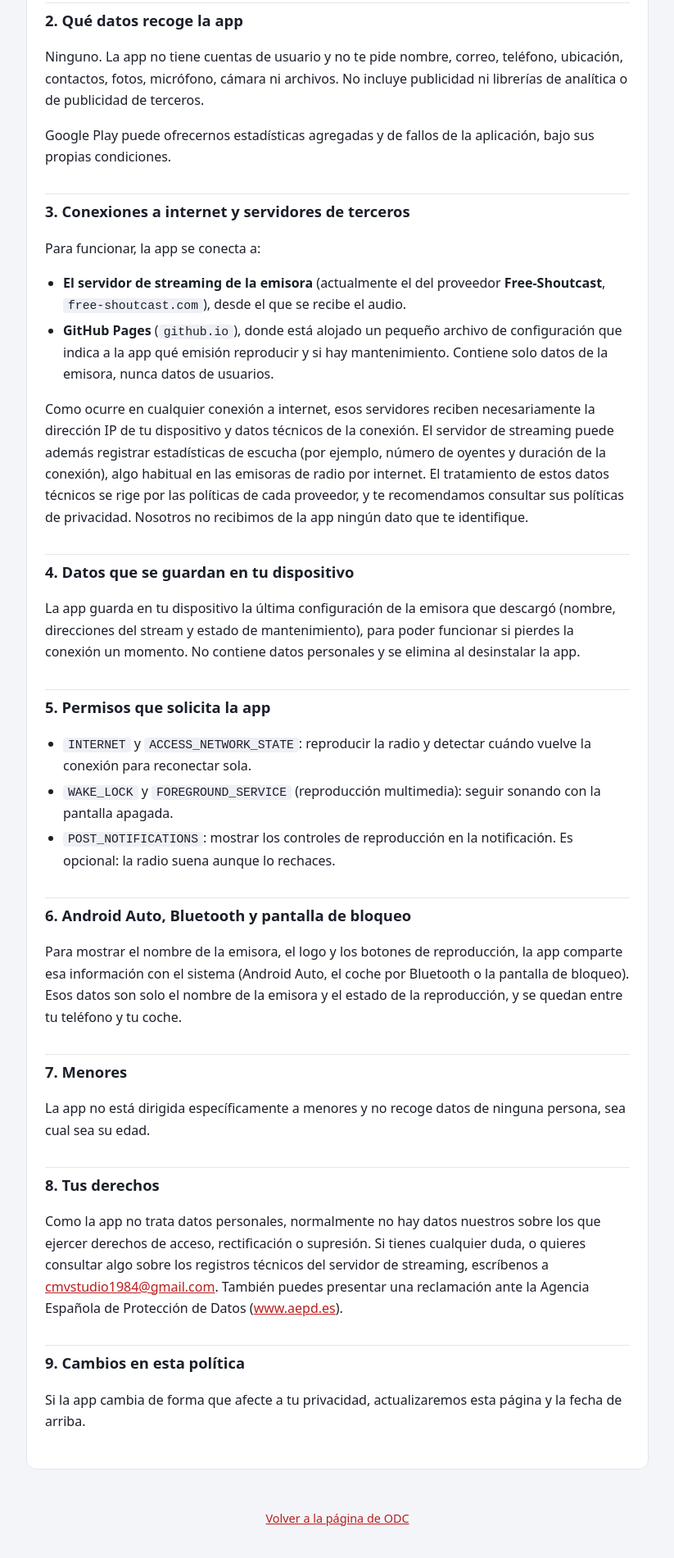
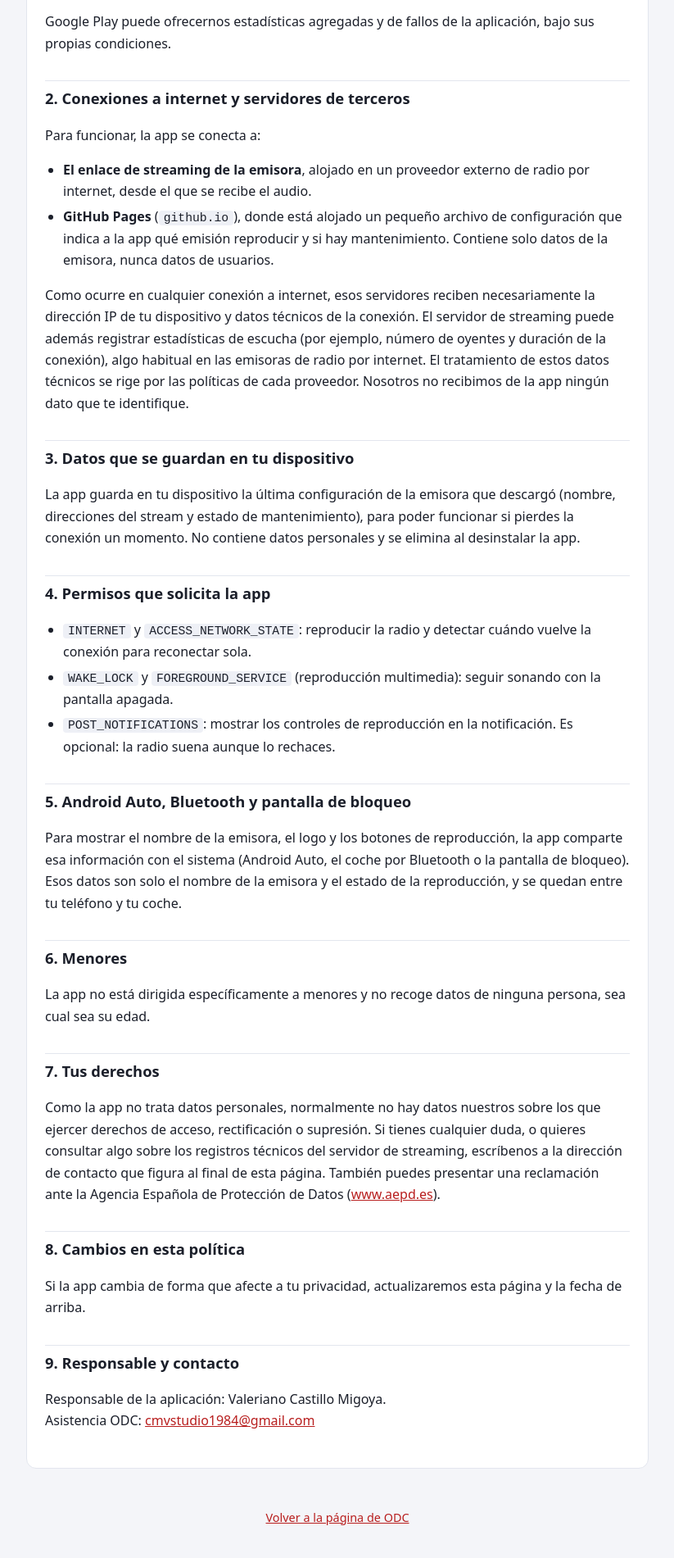
Before and after one commit to valeriocastillo/odc, a plain HTML site: page privacidad.html in a window 1280 px wide. Shown: the part 533-2434 px from the top of the page at 82% size, without its empty margins (228-1051 px from the left). Drawn offline with Linux system fonts and the light colour scheme.

Commit message:
Update privacidad.html

```diff
--- a/privacidad.html
+++ b/privacidad.html
@@ -35,21 +35,16 @@
   no tiene publicidad y no usa herramientas de analítica ni de seguimiento. Solo se conecta a internet para
   reproducir la radio.</p>
 
-  <h2>1. Quién es el responsable</h2>
-  <p>Valeriano Castillo Migoya<br>
-  Contacto: <a href="mailto:cmvstudio1984@gmail.com">cmvstudio1984@gmail.com</a></p>
-
-  <h2>2. Qué datos recoge la app</h2>
+  <h2>1. Qué datos recoge la app</h2>
   <p>Ninguno. La app no tiene cuentas de usuario y no te pide nombre, correo, teléfono, ubicación,
   contactos, fotos, micrófono, cámara ni archivos. No incluye publicidad ni librerías de analítica
   o de publicidad de terceros.</p>
   <p>Google Play puede ofrecernos estadísticas agregadas y de fallos de la aplicación, bajo sus propias condiciones.</p>
 
-  <h2>3. Conexiones a internet y servidores de terceros</h2>
+  <h2>2. Conexiones a internet y servidores de terceros</h2>
   <p>Para funcionar, la app se conecta a:</p>
   <ul>
-    <li><strong>El servidor de streaming de la emisora</strong> (actualmente el del proveedor
-    <strong>Free-Shoutcast</strong>, <code>free-shoutcast.com</code>), desde el que se recibe el audio.</li>
+    <li><strong>El enlace de streaming de la emisora</strong>, alojado en un proveedor externo de radio por internet, desde el que se recibe el audio.</li>
     <li><strong>GitHub Pages</strong> (<code>github.io</code>), donde está alojado un pequeño archivo de
     configuración que indica a la app qué emisión reproducir y si hay mantenimiento. Contiene solo
     datos de la emisora, nunca datos de usuarios.</li>
@@ -58,14 +53,14 @@
   de tu dispositivo y datos técnicos de la conexión. El servidor de streaming puede además registrar
   estadísticas de escucha (por ejemplo, número de oyentes y duración de la conexión), algo habitual en
   las emisoras de radio por internet. El tratamiento de estos datos técnicos se rige por las políticas
-  de cada proveedor, y te recomendamos consultar sus políticas de privacidad. Nosotros no recibimos de la app ningún dato que te identifique.</p>
+  de cada proveedor. Nosotros no recibimos de la app ningún dato que te identifique.</p>
 
-  <h2>4. Datos que se guardan en tu dispositivo</h2>
+  <h2>3. Datos que se guardan en tu dispositivo</h2>
   <p>La app guarda en tu dispositivo la última configuración de la emisora que descargó (nombre,
   direcciones del stream y estado de mantenimiento), para poder funcionar si pierdes la conexión un momento.
   No contiene datos personales y se elimina al desinstalar la app.</p>
 
-  <h2>5. Permisos que solicita la app</h2>
+  <h2>4. Permisos que solicita la app</h2>
   <ul>
     <li><code>INTERNET</code> y <code>ACCESS_NETWORK_STATE</code>: reproducir la radio y detectar cuándo
     vuelve la conexión para reconectar sola.</li>
@@ -75,23 +70,25 @@
     la radio suena aunque lo rechaces.</li>
   </ul>
 
-  <h2>6. Android Auto, Bluetooth y pantalla de bloqueo</h2>
+  <h2>5. Android Auto, Bluetooth y pantalla de bloqueo</h2>
   <p>Para mostrar el nombre de la emisora, el logo y los botones de reproducción, la app comparte esa
   información con el sistema (Android Auto, el coche por Bluetooth o la pantalla de bloqueo). Esos datos
   son solo el nombre de la emisora y el estado de la reproducción, y se quedan entre tu teléfono y tu coche.</p>
 
-  <h2>7. Menores</h2>
+  <h2>6. Menores</h2>
   <p>La app no está dirigida específicamente a menores y no recoge datos de ninguna persona, sea cual sea su edad.</p>
 
-  <h2>8. Tus derechos</h2>
+  <h2>7. Tus derechos</h2>
   <p>Como la app no trata datos personales, normalmente no hay datos nuestros sobre los que ejercer derechos
   de acceso, rectificación o supresión. Si tienes cualquier duda, o quieres consultar algo sobre los
-  registros técnicos del servidor de streaming, escríbenos a
-  <a href="mailto:cmvstudio1984@gmail.com">cmvstudio1984@gmail.com</a>. También puedes presentar una
+  registros técnicos del servidor de streaming, escríbenos a la dirección de contacto que figura al final de esta página. También puedes presentar una
   reclamación ante la Agencia Española de Protección de Datos (<a href="https://www.aepd.es">www.aepd.es</a>).</p>
 
-  <h2>9. Cambios en esta política</h2>
+  <h2>8. Cambios en esta política</h2>
   <p>Si la app cambia de forma que afecte a tu privacidad, actualizaremos esta página y la fecha de arriba.</p>
+  <h2>9. Responsable y contacto</h2>
+  <p>Responsable de la aplicación: Valeriano Castillo Migoya.<br>
+  Asistencia ODC: <a href="&#109;&#97;&#105;&#108;&#116;&#111;&#58;&#99;&#109;&#118;&#115;&#116;&#117;&#100;&#105;&#111;&#49;&#57;&#56;&#52;&#64;&#103;&#109;&#97;&#105;&#108;&#46;&#99;&#111;&#109;">&#99;&#109;&#118;&#115;&#116;&#117;&#100;&#105;&#111;&#49;&#57;&#56;&#52;&#64;&#103;&#109;&#97;&#105;&#108;&#46;&#99;&#111;&#109;</a></p>
 </main>
 <footer><a href="./">Volver a la página de ODC</a></footer>
 </body>
```
